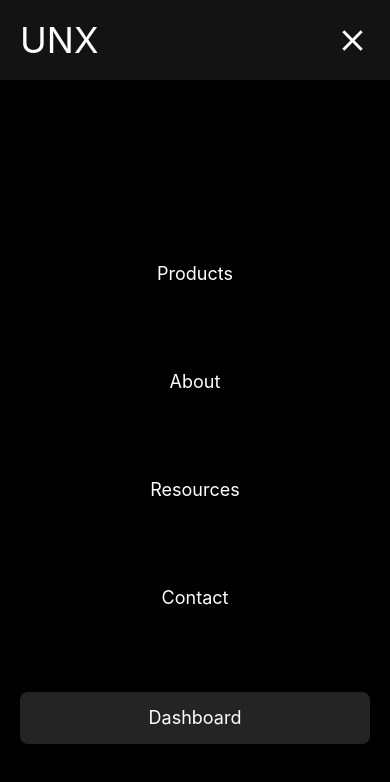
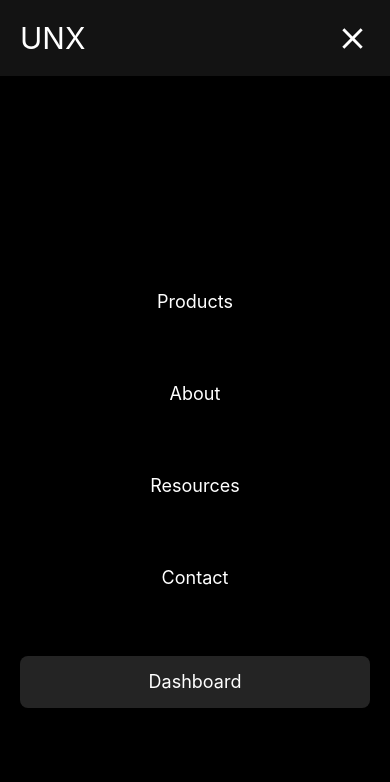
Before and after one commit to mondalraj/Simply_Jet_Interview, a Next.js app: page / in a window 390 px wide. Both pictures are taken after a click on the icon 352 px from the left and 40 px from the top of the page. Shown: the top 782 px of the page. Built offline with nearby package versions, Linux system fonts and the light colour scheme.

Commit message:
Project completed

```diff
--- a/components/Navbar.js
+++ b/components/Navbar.js
@@ -37,7 +37,7 @@ const Navbar = () => {
 
             {/* Mobile Navbar */}
             <nav className='flex md:hidden fixed top-0 left-0 right-0 justify-between items-center z-10 bg-[#131313] py-5 px-5'>
-                <div className='navbar_logo text-4xl'>
+                <div className='navbar_logo text-3xl'>
                     UNX
                 </div>
                 {
@@ -54,7 +54,9 @@ const Navbar = () => {
                         onClick={() => setMenuClosed(!menuClosed)}
                     />
                 }
-                <div className={menuClosed ? 'hidden' : 'flex' + ' absolute h-screen top-full left-0 right-0 bg-black flex-col justify-center gap-20 items-center text-lg py-10 px-5'} >
+                <div
+                    className={menuClosed ? 'hidden ' : 'flex ' +
+                        'absolute h-screen top-full left-0 right-0 z-10 bg-black flex-col justify-center gap-16 items-center text-lg px-5'} >
                     <div className='cursor-pointer' onClick={() => setMenuClosed(true)}>
                         Products
                     </div>
```
